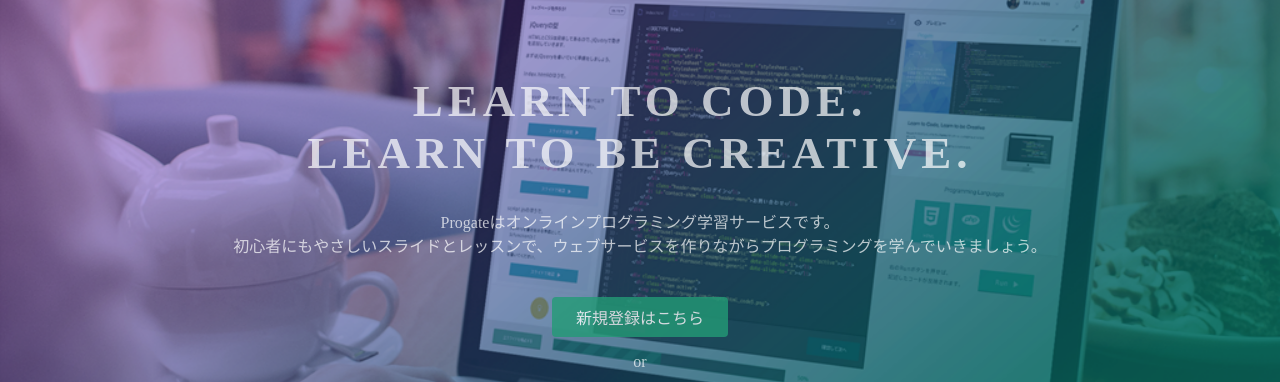
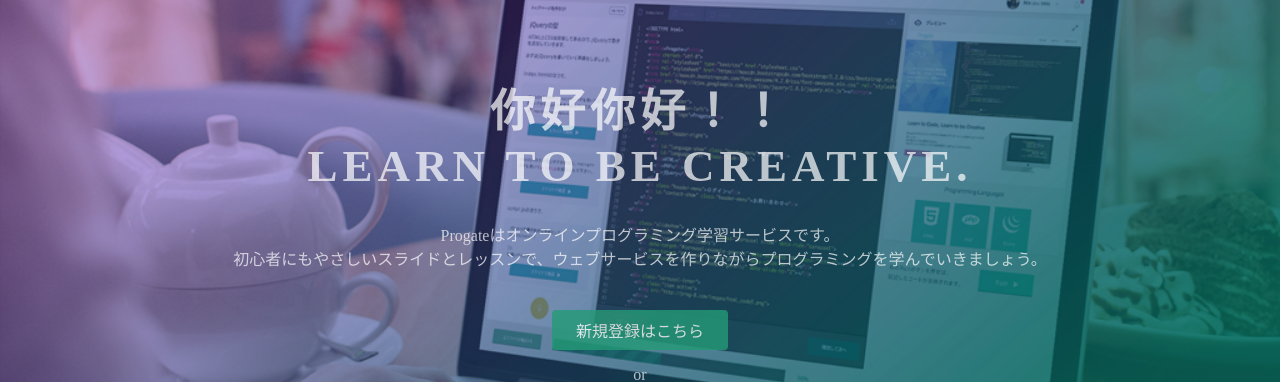
Before and after one commit to kiwigo1000/prog-8.github.io, a plain HTML site: page index.html in a window 1280 px wide. Shown: the part 135-517 px from the top of the page. Drawn offline with Linux system fonts and the light colour scheme.

Commit message:
Update index.html

```diff
--- a/index.html
+++ b/index.html
@@ -23,7 +23,7 @@
   </header>
   <div class="top-wrapper">
     <div class="container">
-      <h1>LEARN TO CODE.<br>LEARN TO BE CREATIVE.</h1>
+      <h1>你好你好！！<br>LEARN TO BE CREATIVE.</h1>
       <p>Progateはオンラインプログラミング学習サービスです。<br>初心者にもやさしいスライドとレッスンで、ウェブサービスを作りながらプログラミングを学んでいきましょう。</p>
       <div class="btn-wrapper">
         <a href="#" class="btn signup">新規登録はこちら</a>
```
